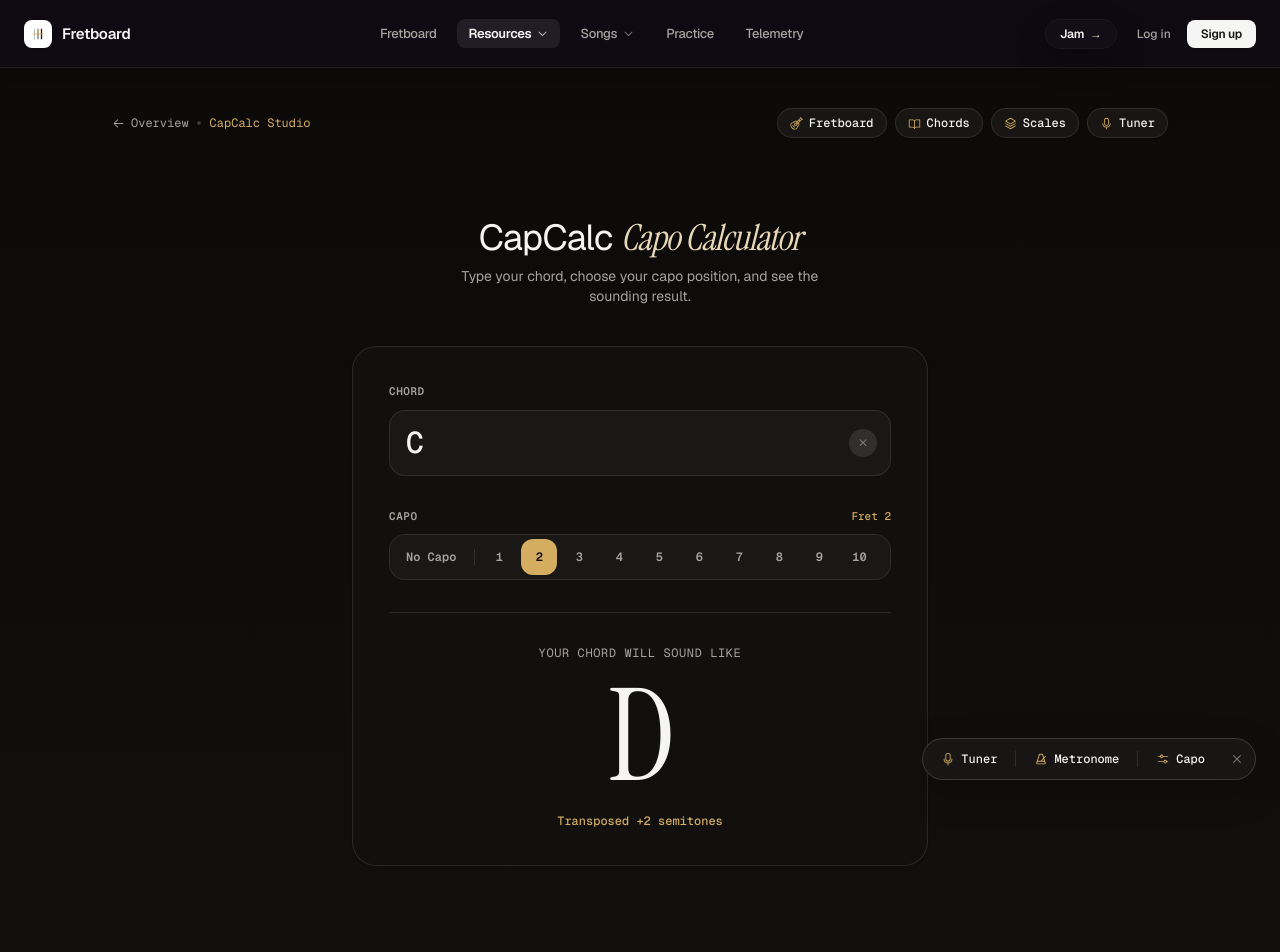
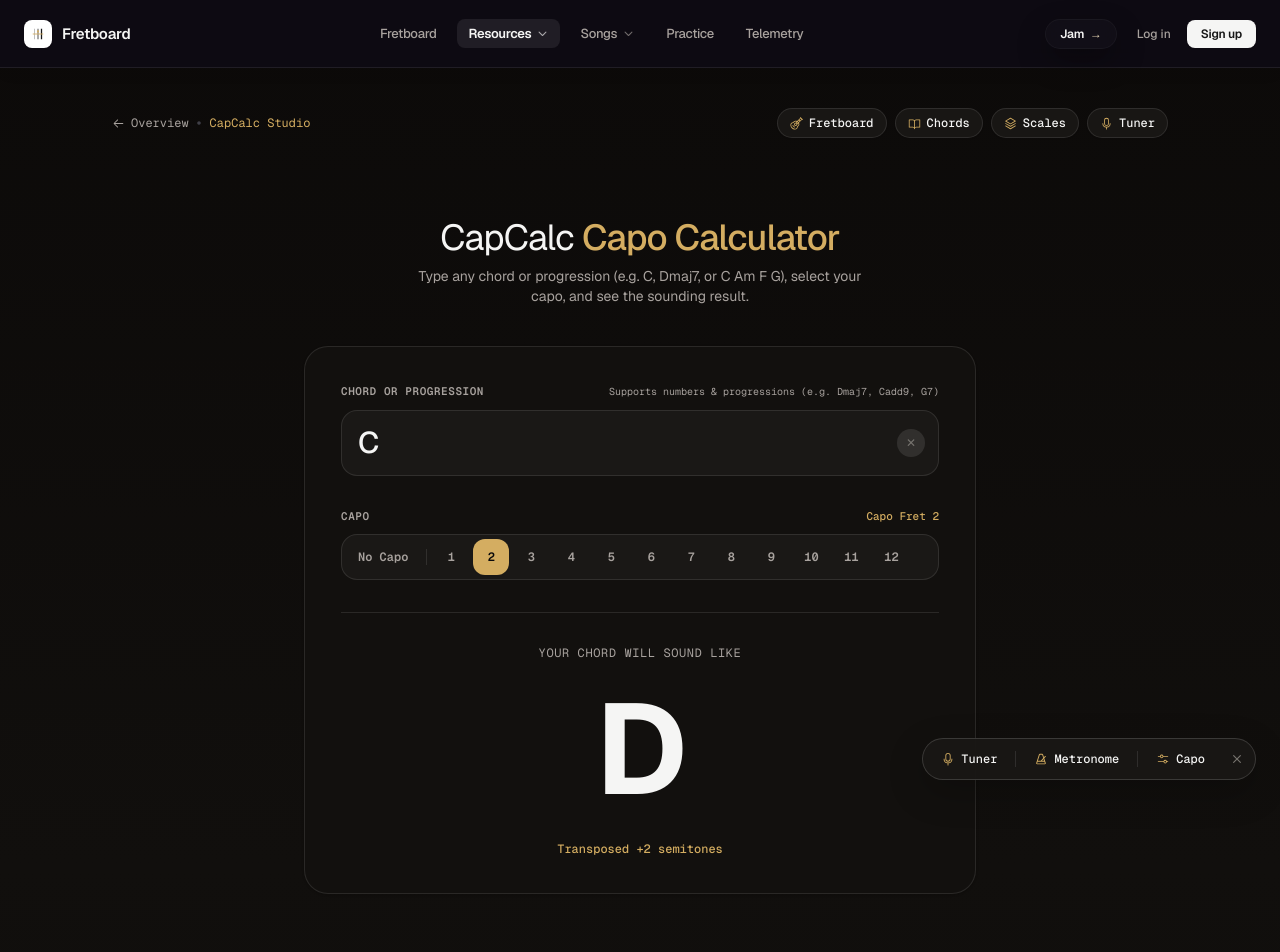
Before and after one commit to tejassss04/fretboard, a Next.js app: page /capcalc in a window 1280 px wide. Shown: the top 952 px of the page. Built offline with nearby package versions, Linux system fonts and the light colour scheme; no server answers.

Commit message:
feat(capcalc): add multi-chord progression transposition, preserve numeric chord extensions, unify font to Geist with generous chord gaps

```diff
--- a/src/components/tools/CapCalc.tsx
+++ b/src/components/tools/CapCalc.tsx
@@ -9,10 +9,10 @@ const CAPO_FRETS = [0, 1, 2, 3, 4, 5, 6, 7, 8, 9, 10, 11, 12] as const;
 export default function CapCalc() {
   const shouldReduceMotion = useReducedMotion();
 
-  // 1. User types the chord they want to change (default 'C')
+  // 1. User types the chord or progression (e.g. "C", "Dmaj7", "C Am F G")
   const [inputChord, setInputChord] = useState<string>('C');
 
-  // 2. User selects the fret where they want to place their capo (default 2)
+  // 2. User selects the fret where they want to place their capo (0..12)
   const [capoFret, setCapoFret] = useState<number>(2);
 
   // 3. Instant sounding chord calculation
@@ -21,41 +21,47 @@ export default function CapCalc() {
   }, [inputChord, capoFret]);
 
   const hasTyped = inputChord.trim().length > 0;
-  const isInvalid = hasTyped && !result.isValid;
+  const isInvalid = hasTyped && !result.allValid;
 
   return (
-    <div className="w-full max-w-xl mx-auto py-6 sm:py-12 select-none">
+    <div className="w-full max-w-2xl mx-auto py-6 sm:py-12 select-none font-sans">
       {/* Editorial Title */}
       <div className="text-center space-y-2 mb-8 sm:mb-10">
         <h1 className="text-3xl sm:text-4xl font-normal text-[#171717] dark:text-[#F5F5F4] tracking-[-0.025em]">
-          CapCalc <span className="font-serif italic text-[#E9D8B7]">Capo Calculator</span>
+          CapCalc <span className="text-[#D4AD61] font-medium">Capo Calculator</span>
         </h1>
-        <p className="text-xs sm:text-sm text-[#77746F] dark:text-[#A8A29E] max-w-sm mx-auto">
-          Type your chord, choose your capo position, and see the sounding result.
+        <p className="text-xs sm:text-sm text-[#77746F] dark:text-[#A8A29E] max-w-md mx-auto">
+          Type any chord or progression (e.g. C, Dmaj7, or C Am F G), select your capo, and see the sounding result.
         </p>
       </div>
 
-      {/* Main Minimal Studio Card */}
+      {/* Main Studio Card */}
       <div className="bg-[#FCFBF9] dark:bg-[#12100E] border border-[#EAE8E4] dark:border-white/10 rounded-3xl p-6 sm:p-9 shadow-sm space-y-8">
 
-        {/* Element A: Chord Input */}
+        {/* Element A: Chord Input (Geist font) */}
         <div className="space-y-2.5">
-          <label
-            htmlFor="chord-input"
-            className="block text-[11px] font-mono uppercase tracking-wider text-[#77746F] dark:text-[#A8A29E] font-semibold"
-          >
-            Chord
-          </label>
+          <div className="flex items-center justify-between">
+            <label
+              htmlFor="chord-input"
+              className="block text-[11px] font-mono uppercase tracking-wider text-[#77746F] dark:text-[#A8A29E] font-semibold"
+            >
+              Chord or Progression
+            </label>
+            <span className="text-[10px] font-mono text-[#77746F] dark:text-[#A8A29E]">
+              Supports numbers &amp; progressions (e.g. Dmaj7, Cadd9, G7)
+            </span>
+          </div>
+
           <div className="relative">
             <input
               id="chord-input"
               type="text"
               value={inputChord}
               onChange={(e) => setInputChord(e.target.value)}
-              placeholder="Type your chord..."
+              placeholder="Type your chord (e.g. C, Dmaj7, C Am F G)..."
               spellCheck={false}
               autoComplete="off"
-              className={`w-full text-2xl sm:text-3xl font-mono font-medium py-3.5 px-4 rounded-2xl bg-white dark:bg-[#1A1816] border text-[#171717] dark:text-[#F5F5F4] placeholder:text-[#A8A29E]/50 focus:outline-none transition-all ${
+              className={`w-full text-xl sm:text-2xl md:text-3xl font-sans font-medium py-3.5 px-4 pr-12 rounded-2xl bg-white dark:bg-[#1A1816] border text-[#171717] dark:text-[#F5F5F4] placeholder:text-[#A8A29E]/45 focus:outline-none transition-all ${
                 isInvalid
                   ? 'border-red-400 dark:border-red-500/60 focus:ring-2 focus:ring-red-400/20'
                   : 'border-[#EAE8E4] dark:border-white/10 focus:border-[#D4AD61] focus:ring-2 focus:ring-[#D4AD61]/20'
@@ -76,7 +82,7 @@ export default function CapCalc() {
           {/* Subtle format validation hint */}
           {isInvalid && (
             <p className="text-xs text-amber-600 dark:text-amber-400 font-mono pt-0.5">
-              Enter a valid chord name (e.g. C, G, Am, F#m, Bb, Cmaj7, Dm7)
+              Please enter valid chord symbols (e.g. C, G, Am, F#m, Dmaj7, G7, Cadd9)
             </p>
           )}
         </div>
@@ -88,7 +94,7 @@ export default function CapCalc() {
               Capo
             </span>
             <span className="text-[11px] font-mono text-[#D4AD61] font-medium">
-              {capoFret === 0 ? 'No Capo (Open)' : `Fret ${capoFret}`}
+              {capoFret === 0 ? 'No Capo (Concert pitch)' : `Capo Fret ${capoFret}`}
             </span>
           </div>
 
@@ -125,35 +131,47 @@ export default function CapCalc() {
           </div>
         </div>
 
-        {/* Element C: Result Display */}
-        <div className="pt-6 sm:pt-8 border-t border-[#EAE8E4] dark:border-white/10 text-center space-y-3">
+        {/* Element C: Result Display (Same Geist font as input box with generous gaps) */}
+        <div className="pt-6 sm:pt-8 border-t border-[#EAE8E4] dark:border-white/10 text-center space-y-4">
           <span className="block text-xs font-mono uppercase tracking-wider text-[#77746F] dark:text-[#A8A29E]">
-            Your chord will sound like
+            Your chord{result.chords.length > 1 ? 's' : ''} will sound like
           </span>
 
-          <div className="min-h-[96px] sm:min-h-[112px] flex items-center justify-center">
-            {result.isValid ? (
+          <div className="min-h-[100px] sm:min-h-[120px] flex items-center justify-center px-2">
+            {result.allValid && result.chords.length > 0 ? (
               <motion.div
-                key={`${result.soundingChord}-${capoFret}`}
+                key={`${result.soundingString}-${capoFret}`}
                 initial={shouldReduceMotion ? undefined : { opacity: 0, y: 6 }}
                 animate={{ opacity: 1, y: 0 }}
                 transition={{ duration: 0.18, ease: 'easeOut' }}
-                className="text-7xl sm:text-8xl md:text-9xl font-serif text-[#171717] dark:text-[#F5F5F4] tracking-tight leading-none"
+                className="w-full flex flex-wrap items-center justify-center gap-6 sm:gap-10 md:gap-14 py-2"
               >
-                {result.soundingChord}
+                {result.chords.map((chordToken, idx) => (
+                  <div key={idx} className="inline-flex items-center">
+                    <span
+                      className={`font-sans font-bold tracking-tight text-[#171717] dark:text-[#F5F5F4] leading-none ${
+                        result.chords.length === 1
+                          ? 'text-6xl sm:text-7xl md:text-8xl lg:text-9xl'
+                          : result.chords.length <= 3
+                          ? 'text-5xl sm:text-6xl md:text-7xl'
+                          : 'text-4xl sm:text-5xl md:text-6xl'
+                      }`}
+                    >
+                      {chordToken.soundingChord}
+                    </span>
+                  </div>
+                ))}
               </motion.div>
             ) : (
-              <div className="text-4xl font-serif text-zinc-300 dark:text-zinc-700 italic">
+              <div className="text-4xl font-sans font-medium text-zinc-300 dark:text-zinc-700">
                 —
               </div>
             )}
           </div>
 
-          {result.isValid && (
-            <div className="text-xs font-mono text-[#D4AD61] font-medium">
-              {capoFret === 0
-                ? 'Original chord • Standard concert pitch'
-                : `Transposed +${capoFret} semitone${capoFret === 1 ? '' : 's'}`}
+          {result.allValid && (
+            <div className="text-xs font-mono text-[#D4AD61] font-medium pt-1">
+              {result.explanation}
             </div>
           )}
         </div>
--- a/src/lib/capcalc.ts
+++ b/src/lib/capcalc.ts
@@ -1,14 +1,14 @@
 /**
  * CapCalc — Capo Chord Calculation & Music Theory Engine
- * Chromatic pitch-class transposition, enharmonic resolution,
- * slash chord bass handling, and validation.
+ * Supports single chords and multi-chord progressions,
+ * numeric extensions (e.g. Dmaj7, G7, Cadd9, Asus4, C6, Em7b5, E5),
+ * slash chords, and enharmonic transposition.
  */
 
 export const PITCH_NAMES_SHARP = ['C', 'C#', 'D', 'D#', 'E', 'F', 'F#', 'G', 'G#', 'A', 'A#', 'B'] as const;
 export const PITCH_NAMES_FLAT = ['C', 'Db', 'D', 'Eb', 'E', 'F', 'Gb', 'G', 'Ab', 'A', 'Bb', 'B'] as const;
 
-// Natural root preferred transpositions in guitar harmony:
-// 0: C, 1: C#, 2: D, 3: Eb, 4: E, 5: F, 6: F#, 7: G, 8: Ab, 9: A, 10: Bb, 11: B
+// Guitar-friendly harmonic pitch defaults for natural root origins
 export const NATURAL_PREF = ['C', 'C#', 'D', 'Eb', 'E', 'F', 'F#', 'G', 'Ab', 'A', 'Bb', 'B'] as const;
 
 export const SEMITONE_MAP: Record<string, number> = {
@@ -26,104 +26,40 @@ export const SEMITONE_MAP: Record<string, number> = {
   'B': 11, 'Cb': 11,
 };
 
-export interface ParsedChord {
-  root: string;
+export interface TransposedChordToken {
+  originalChord: string;
+  soundingChord: string;
+  soundingRoot: string;
+  soundingBass?: string;
   quality: string;
-  bass?: string;
-  fullString: string;
-  semitoneIndex: number;
+  capoFret: number;
   isValid: boolean;
 }
 
-/**
- * Parses user-typed chord strings into root, quality, and optional bass note.
- * Handles inputs like: C, D, G, Am, F#m, Bb, Cmaj7, Dm7, G7, G/B, D/F#, etc.
- */
-export function parseChord(chordStr: string): ParsedChord {
-  const clean = chordStr.trim();
-  if (!clean) {
-    return {
-      root: '',
-      quality: '',
-      fullString: '',
-      semitoneIndex: -1,
-      isValid: false,
-    };
-  }
-
-  const slashParts = clean.split('/');
-  const mainPart = slashParts[0].trim();
-  const bassPart = slashParts[1] ? slashParts[1].trim() : undefined;
-
-  // Extract root note (letter A-G + optional sharp or flat)
-  const rootMatch = mainPart.match(/^([A-Ga-g])([#b♯♭]?)/);
-  if (!rootMatch) {
-    return {
-      root: '',
-      quality: '',
-      fullString: clean,
-      semitoneIndex: -1,
-      isValid: false,
-    };
-  }
-
-  const letter = rootMatch[1].toUpperCase();
-  const accidental = rootMatch[2]
-    ? rootMatch[2] === '♯'
-      ? '#'
-      : rootMatch[2] === '♭'
-      ? 'b'
-      : rootMatch[2]
-    : '';
-  const root = `${letter}${accidental}`;
-  const semitoneIndex = SEMITONE_MAP[root];
-
-  if (semitoneIndex === undefined) {
-    return {
-      root,
-      quality: '',
-      fullString: clean,
-      semitoneIndex: -1,
-      isValid: false,
-    };
-  }
-
-  // Remainder after root is the quality and extensions
-  const quality = mainPart.slice(rootMatch[0].length).trim();
-
-  // Parse optional bass note for slash chords
-  let normalizedBass: string | undefined;
-  if (bassPart) {
-    const bassMatch = bassPart.match(/^([A-Ga-g])([#b♯♭]?)/);
-    if (bassMatch) {
-      const bLetter = bassMatch[1].toUpperCase();
-      const bAcc = bassMatch[2]
-        ? bassMatch[2] === '♯'
-          ? '#'
-          : bassMatch[2] === '♭'
-          ? 'b'
-          : bassMatch[2]
-        : '';
-      normalizedBass = `${bLetter}${bAcc}`;
-    }
-  }
-
-  return {
-    root,
-    quality,
-    bass: normalizedBass,
-    fullString: clean,
-    semitoneIndex,
-    isValid: true,
-  };
+export interface SoundingResult {
+  chords: TransposedChordToken[];
+  soundingString: string;
+  capoFret: number;
+  allValid: boolean;
+  hasInput: boolean;
+  explanation: string;
 }
 
 /**
- * Transpose a chord root by a given number of semitones.
- * Preserves sharp/flat conventions naturally:
- * - If root has flat (e.g. Bb, Eb), transposed pitch uses flat.
- * - If root has sharp (e.g. F#, C#), transposed pitch uses sharp.
- * - If root is natural, uses guitar-friendly harmonic defaults (e.g. G + 3 = Bb, C + 3 = Eb).
+ * Split an input string containing one or more chords into individual chord tokens.
+ * Handles spaces, commas, dashes, and arrows (preserving slash chords like G/B).
+ */
+export function tokenizeChords(input: string): string[] {
+  // Normalize slash chords that have spaces: e.g. "G / B" -> "G/B"
+  const normalized = input.replace(/([A-Ga-g][#b♯♭]?)\s*\/\s*([A-Ga-g][#b♯♭]?)/g, '$1/$2');
+  return normalized
+    .split(/[\s,\-\–\—\>\|]+/)
+    .map((t) => t.trim())
+    .filter((t) => t.length > 0);
+}
+
+/**
+ * Transpose a single pitch name by semitones.
  */
 export function transposePitch(root: string, semitones: number): string {
   const baseIndex = SEMITONE_MAP[root];
@@ -141,60 +77,149 @@ export function transposePitch(root: string, semitones: number): string {
   return NATURAL_PREF[targetIndex];
 }
 
-export interface SoundingChordResult {
-  soundingChord: string;
-  soundingRoot: string;
-  soundingBass?: string;
-  quality: string;
-  capoFret: number;
-  explanation: string;
-  isValid: boolean;
-}
-
 /**
- * Calculate the resulting sounding chord given an input chord and capo fret (0–12).
+ * Transpose a single chord token (e.g. "C", "Dmaj7", "G7", "F#m", "G/B", "Cadd9").
+ * Preserves all numeric extensions and chord qualities.
  */
-export function calculateSoundingChord(
-  inputChordStr: string,
-  capoFret: number
-): SoundingChordResult {
-  const parsed = parseChord(inputChordStr);
-
-  if (!parsed.isValid) {
+export function transposeSingleChord(chordStr: string, capoFret: number): TransposedChordToken {
+  const clean = chordStr.trim();
+  if (!clean) {
     return {
+      originalChord: clean,
       soundingChord: '',
       soundingRoot: '',
       quality: '',
       capoFret,
-      explanation: 'Please enter a valid chord (e.g., C, G, Am, F#m, Bb, Cmaj7)',
       isValid: false,
     };
   }
 
+  // Split optional slash bass note
+  const slashParts = clean.split('/');
+  const mainPart = slashParts[0].trim();
+  const bassPart = slashParts[1] ? slashParts[1].trim() : undefined;
+
+  // Extract root note (letter A-G + optional accidental #/b)
+  const rootMatch = mainPart.match(/^([A-Ga-g])([#b♯♭]?)/);
+  if (!rootMatch) {
+    return {
+      originalChord: clean,
+      soundingChord: clean,
+      soundingRoot: '',
+      quality: '',
+      capoFret,
+      isValid: false,
+    };
+  }
+
+  const letter = rootMatch[1].toUpperCase();
+  const accidental = rootMatch[2]
+    ? rootMatch[2] === '♯'
+      ? '#'
+      : rootMatch[2] === '♭'
+      ? 'b'
+      : rootMatch[2]
+    : '';
+  const root = `${letter}${accidental}`;
+
+  if (SEMITONE_MAP[root] === undefined) {
+    return {
+      originalChord: clean,
+      soundingChord: clean,
+      soundingRoot: root,
+      quality: '',
+      capoFret,
+      isValid: false,
+    };
+  }
+
+  // The remainder after root is the quality (including any numbers like maj7, 7, m7, add9, 5, etc.)
+  const quality = mainPart.slice(rootMatch[0].length);
+
+  // When No Capo (capoFret === 0), return clean normalized input
   if (capoFret === 0) {
-    const bassStr = parsed.bass ? `/${parsed.bass}` : '';
+    const bassStr = bassPart ? `/${bassPart.toUpperCase()}` : '';
     return {
-      soundingChord: `${parsed.root}${parsed.quality}${bassStr}`,
-      soundingRoot: parsed.root,
-      soundingBass: parsed.bass,
-      quality: parsed.quality,
+      originalChord: clean,
+      soundingChord: `${root}${quality}${bassStr}`,
+      soundingRoot: root,
+      soundingBass: bassPart,
+      quality,
       capoFret: 0,
-      explanation: 'No capo placed. The chord sounds at standard concert pitch.',
       isValid: true,
     };
   }
 
-  const soundingRoot = transposePitch(parsed.root, capoFret);
-  const soundingBass = parsed.bass ? transposePitch(parsed.bass, capoFret) : undefined;
-  const soundingChord = `${soundingRoot}${parsed.quality}${soundingBass ? `/${soundingBass}` : ''}`;
+  // Transpose root pitch
+  const soundingRoot = transposePitch(root, capoFret);
+
+  // Transpose optional bass pitch
+  let soundingBass: string | undefined;
+  if (bassPart) {
+    const bMatch = bassPart.match(/^([A-Ga-g])([#b♯♭]?)/);
+    if (bMatch) {
+      const bLetter = bMatch[1].toUpperCase();
+      const bAcc = bMatch[2]
+        ? bMatch[2] === '♯'
+          ? '#'
+          : bMatch[2] === '♭'
+          ? 'b'
+          : bMatch[2]
+        : '';
+      soundingBass = transposePitch(`${bLetter}${bAcc}`, capoFret);
+    } else {
+      soundingBass = bassPart;
+    }
+  }
+
+  const bassSuffix = soundingBass ? `/${soundingBass}` : '';
+  const soundingChord = `${soundingRoot}${quality}${bassSuffix}`;
 
   return {
+    originalChord: clean,
     soundingChord,
     soundingRoot,
     soundingBass,
-    quality: parsed.quality,
+    quality,
     capoFret,
-    explanation: `Capo on Fret ${capoFret} raises pitch by ${capoFret} semitone${capoFret === 1 ? '' : 's'}.`,
     isValid: true,
   };
 }
+
+/**
+ * Transpose user input (supports single chords or multi-chord progressions).
+ */
+export function calculateSoundingChord(inputStr: string, capoFret: number): SoundingResult {
+  const clean = inputStr.trim();
+  if (!clean) {
+    return {
+      chords: [],
+      soundingString: '',
+      capoFret,
+      allValid: false,
+      hasInput: false,
+      explanation: 'Type a chord to see its transposed sound.',
+    };
+  }
+
+  const tokens = tokenizeChords(clean);
+  const chords = tokens.map((token) => transposeSingleChord(token, capoFret));
+  const allValid = chords.length > 0 && chords.every((c) => c.isValid);
+  const soundingString = chords.map((c) => c.soundingChord).join('   ');
+
+  let explanation = '';
+  if (capoFret === 0) {
+    explanation = 'No capo applied • Concert pitch';
+  } else {
+    explanation = `Transposed +${capoFret} semitone${capoFret === 1 ? '' : 's'}`;
+  }
+
+  return {
+    chords,
+    soundingString,
+    capoFret,
+    allValid,
+    hasInput: true,
+    explanation,
+  };
+}
```
